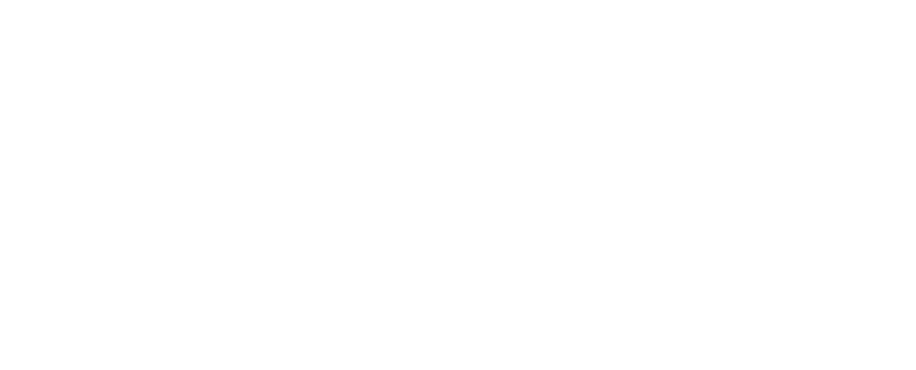
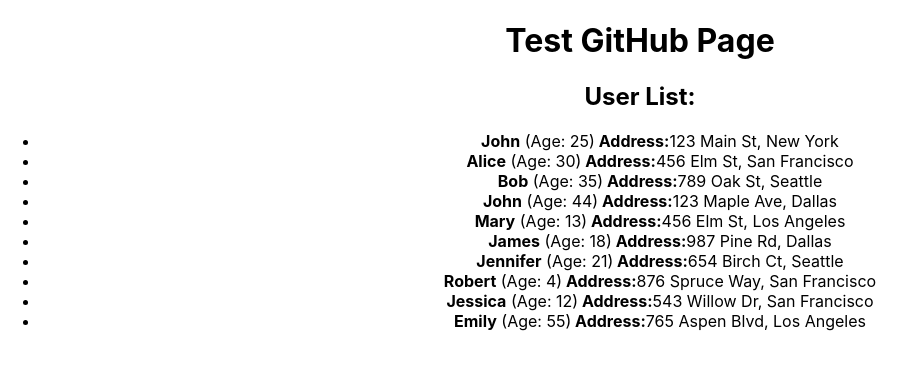
Before and after one commit to gkirber/hw_s1_w1, a React (Create React App) app: page / in a window 1280 px wide. Shown: the top 370 px of the page, without its empty margins (0-916 px from the left). Built offline with nearby package versions, Linux system fonts and the light colour scheme.

Commit message:
complete HomeWork

```diff
--- a/src/App.tsx
+++ b/src/App.tsx
@@ -1,13 +1,10 @@
-import './App.css';
-import { HW1 } from './HW/1/HW1';
-import { HW2 } from './HW/2/HW2';
-import { HW3 } from './HW/3/HW3';
-import { HW4 } from './HW/4/HW4';
+import "./App.css";
+import { HW1 } from "./HW/1/HW1";
 
 function App() {
   return (
     <div className="App">
-      {/*<HW1 />*/}
+      <HW1 />
       {/*<HW2 />*/}
       {/*<HW3 />*/}
       {/*<HW4 />*/}
--- a/src/HW/1/HW1.tsx
+++ b/src/HW/1/HW1.tsx
@@ -1,3 +1,5 @@
+import { UserList } from "./UserList";
+
 export const HW1 = () => {
   // 1️⃣ Раскомментируйте JSX (HW1.tsx, UserList.tsx) и вы увидите,
   // что приложение начнет гореть красным и ругаться 😡
@@ -77,7 +79,7 @@
   return (
     <div id={"hw01"}>
       <h1>Test GitHub Page</h1>
-      {/*<UserList users={'НАЗВАНИЕ МАССИВА, КОТОРЫЙ МЫ ПЕРЕДАЕМ'} />*/}
+      <UserList users={users} />
     </div>
   );
 };
--- a/src/HW/1/UserList.tsx
+++ b/src/HW/1/UserList.tsx
@@ -1,29 +1,37 @@
 type AddressType = {
-  street: any; // ПОДПРАВЛЯЕМ any
-  city: any; // ПОДПРАВЛЯЕМ any
+  street: string; // ПОДПРАВЛЯЕМ any
+  city: string; // ПОДПРАВЛЯЕМ any
 };
 
 type UserType = {
-  // ПРИДЕТСЯ САМОМУ)
+  id: number; // ПРИДЕТСЯ САМОМУ)
+  name: string;
+  age: number;
+  address: AddressType;
 };
 
 type UserListPropsType = {
-  users: UserType; // ПО МОЕМУ ЧЕГО-ТО НЕ ХВАТАЕТ...
+  users: UserType[]; // ПО МОЕМУ ЧЕГО-ТО НЕ ХВАТАЕТ...
 };
 
-export const UserList = (props: 'ВСТАВЛЯЕМ ТИПИЗАЦИЮ') => {
+export const UserList = (props: UserListPropsType) => {
   return (
-    <div id={'hw01-users'}>
+    <div id={"hw01-users"}>
       <h2>User List:</h2>
 
-      {/*<ul>*/}
-      {/*  {props.users.map((user) => ( // ВСЕ ТОВАРЫ В СТРАНУ ПРИЕЗЖАЮТ В КОНТЕЙНЕРАХ, А В РЕАКТЕ...*/}
-      {/*    <li key={ЭЛЕМЕНТ МАССИВА.id} id={`hw01-user-${ЭЛЕМЕНТ МАССИВА.id}`}>*/}
-      {/*      <strong>{ЭЛЕМЕНТ МАССИВА.name}</strong> (Age: {ЭЛЕМЕНТ МАССИВА.age})<strong> Address:</strong>*/}
-      {/*      {ЭЛЕМЕНТ МАССИВА.address.street}, {ЭЛЕМЕНТ МАССИВА.address.city}*/}
-      {/*    </li>*/}
-      {/*  ))}*/}
-      {/*</ul>*/}
+      <ul>
+        {props.users.map(
+          (
+            user, // ВСЕ ТОВАРЫ В СТРАНУ ПРИЕЗЖАЮТ В КОНТЕЙНЕРАХ, А В РЕАКТЕ...
+          ) => (
+            <li key={user.id} id={`hw01-user-${user.id}`}>
+              <strong>{user.name}</strong> (Age: {user.age})
+              <strong> Address:</strong>
+              {user.address.street}, {user.address.city}
+            </li>
+          ),
+        )}
+      </ul>
     </div>
   );
 };
```
